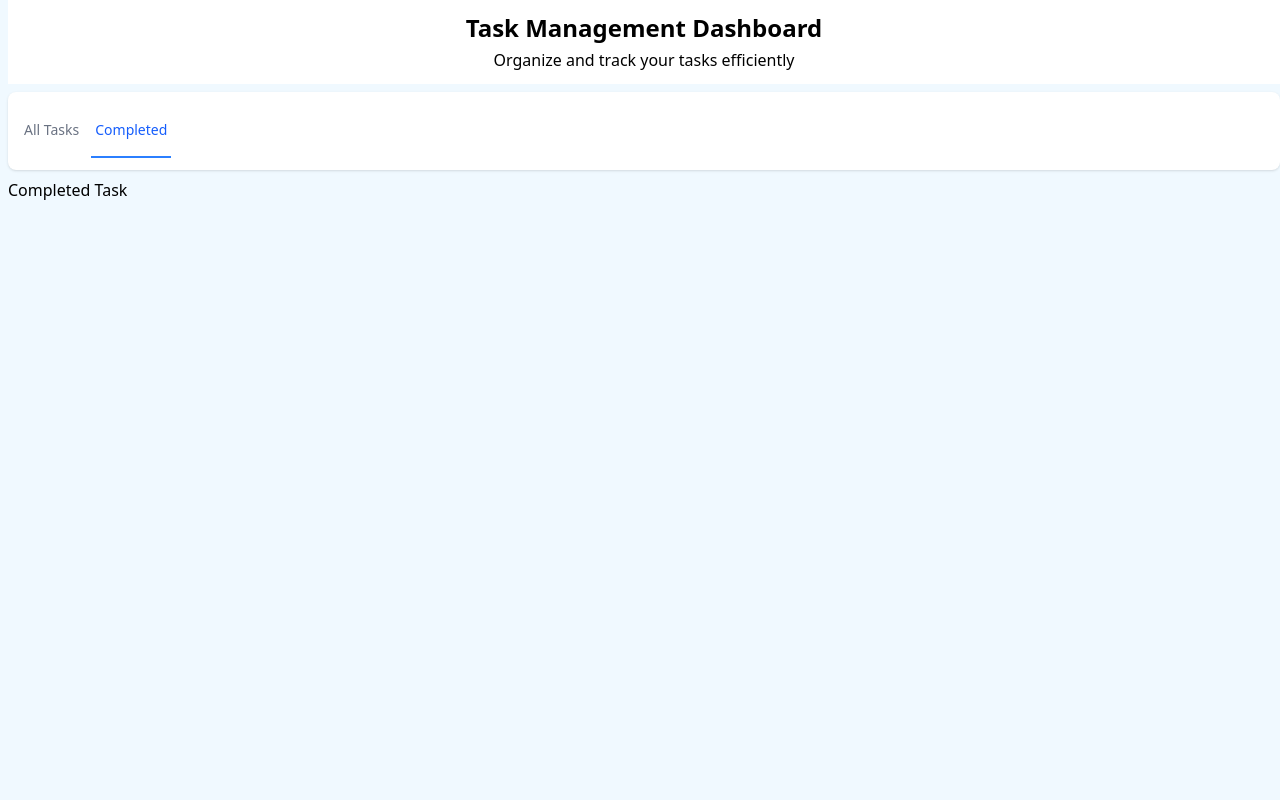
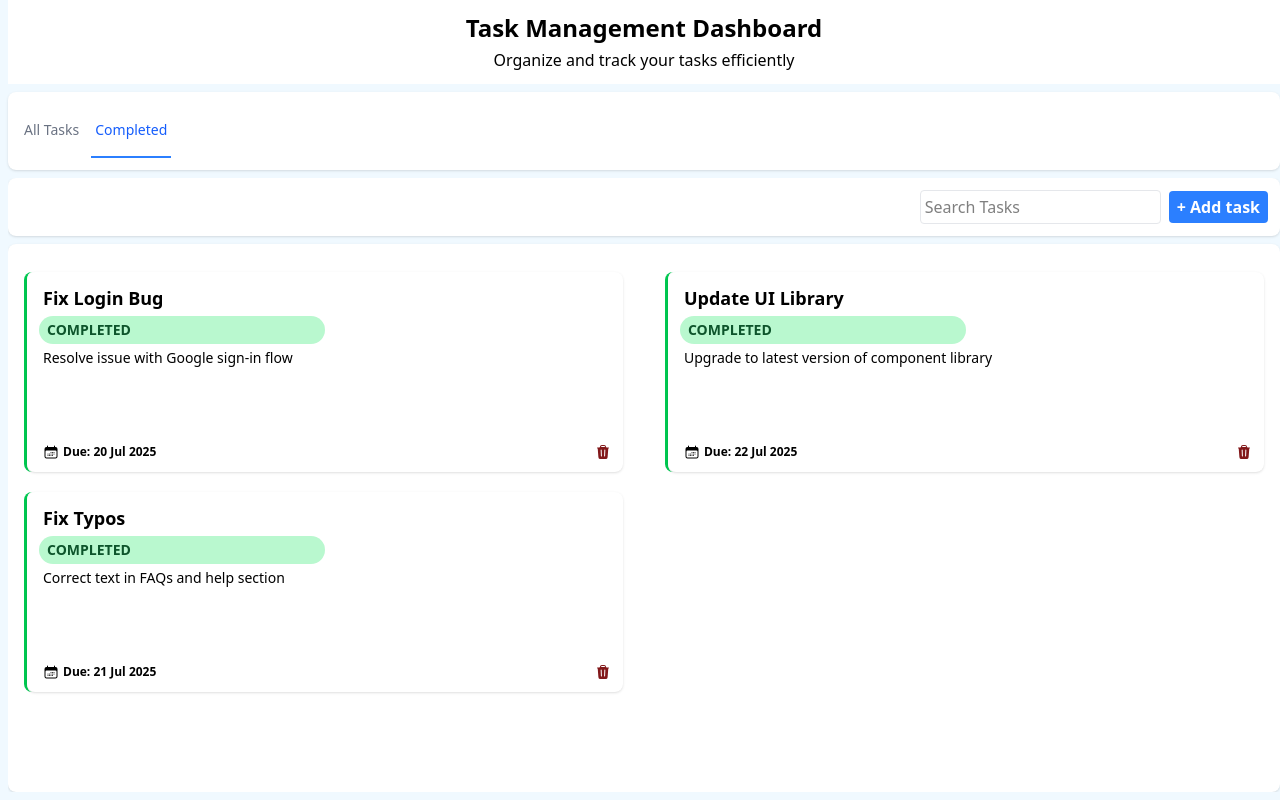
Before and after one commit to jimjacob29/task-management, a React (Vite) app: page /completed in a window 1280 px wide. Built offline with nearby package versions, Linux system fonts and the light colour scheme.

Commit message:
added completed tab

```diff
--- a/src/components/addTaskModal.jsx
+++ b/src/components/addTaskModal.jsx
@@ -3,13 +3,13 @@ import { MainContext } from "../context/mainContext";
 import { STATUS } from "../utils/helper";
 import Select from "./Select";
 
-const AddTaskModal = ({ editTaskId, handleAddButton, handleCancelModal, currentStatus = "" }) => {
+const AddTaskModal = ({ handleAddButton, handleCancelModal, currentStatus = "", editTaskId = "" }) => {
     const { getDataFromId } = useContext(MainContext);
     const [loading, setLoading] = useState(!!editTaskId);
     const [taskData, setTaskData] = useState({
         id: "",
         title: "",
-        status: currentStatus !== STATUS?.ALL ? currentStatus : STATUS?.PENDING,
+        status: currentStatus ? (currentStatus !== STATUS?.ALL ? currentStatus : STATUS?.PENDING) : STATUS?.PENDING,
         description: "",
         due_date: "",
     });
@@ -51,6 +51,7 @@ const AddTaskModal = ({ editTaskId, handleAddButton, handleCancelModal, currentS
                     <span className="text-sm text-gray-600">Fill in the details below </span>
                     <form
                         onSubmit={(e) => {
+                            e?.preventDefault();
                             handleAddButton(taskData, e);
                         }}
                         className="flex flex-col gap-3"
@@ -102,22 +103,6 @@ const AddTaskModal = ({ editTaskId, handleAddButton, handleCancelModal, currentS
                                             )
                                     )}
                                 </Select>
-                                {/* <select
-                                    value={taskData?.status}
-                                    className="rounded-[4px] border border-gray-200 p-1"
-                                    id="status"
-                                    name="status"
-                                    onChange={handleChange}
-                                >
-                                    {Object?.values(STATUS)?.map(
-                                        (statusValue) =>
-                                            statusValue !== STATUS?.ALL && (
-                                                <option key={statusValue} value={statusValue}>
-                                                    {statusValue?.replaceAll("_", " ")?.toLowerCase?.()}
-                                                </option>
-                                            )
-                                    )}
-                                </select> */}
                             </div>
                             <div className="flex flex-1 flex-col gap-y-2">
                                 <label className="text-sm" htmlFor="due_date">
@@ -147,11 +132,7 @@ const AddTaskModal = ({ editTaskId, handleAddButton, handleCancelModal, currentS
                                 Cancel
                             </button>
                             <button
-                                disabled={!taskData?.due_date || !taskData?.title}
-                                onClick={(e) => {
-                                    e?.stopPropagation();
-                                    handleAddButton?.(taskData);
-                                }}
+                                // disabled={!taskData?.due_date || !taskData?.title}
                                 className="flex items-center rounded-[4px] bg-blue-500 px-2 py-1 font-semibold text-white"
                                 type="submit"
                             >
--- a/src/components/dataCard.jsx
+++ b/src/components/dataCard.jsx
@@ -2,7 +2,7 @@ import { CalendarDaysIcon, PencilIcon, TrashIcon } from "@heroicons/react/24/sol
 import { convertDateToString, isDateOverDue, STATUS, statusBasedStyles } from "../utils/helper";
 import Card from "./card";
 
-export const DataCard = ({ task, handleEditClick, handleDeleteClick }) => {
+export const DataCard = ({ task, handleEditClick, handleDeleteClick, showEditButton = true }) => {
     return (
         <div
             key={task?.id}
@@ -29,9 +29,11 @@ export const DataCard = ({ task, handleEditClick, handleDeleteClick }) => {
                             </span>
                         )}
                         <div className="flex gap-2">
-                            <button onClick={handleEditClick}>
-                                <PencilIcon className="h-4 w-4 text-yellow-600" />
-                            </button>
+                            {showEditButton && (
+                                <button onClick={handleEditClick}>
+                                    <PencilIcon className="h-4 w-4 text-yellow-600" />
+                                </button>
+                            )}
                             <button onClick={handleDeleteClick}>
                                 <TrashIcon className="h-4 w-4 text-red-900" />
                             </button>
--- a/src/components/toolbar.tsx
+++ b/src/components/toolbar.tsx
@@ -1,14 +1,14 @@
 import Card from "./card";
 
-const Toolbar = ({ handleSearch, setOpenModal, showAddButton = true }) => {
+const Toolbar = ({ handleSearch, setOpenModal, searchValue = "", showAddButton = true }) => {
     return (
         <Card>
             <div className="flex w-full items-center justify-end gap-2">
                 <input
+                    id="search-bar"
                     onChange={(e) => {
                         handleSearch(e);
                     }}
-                    // value={searchValue}
                     placeholder="Search Tasks"
                     className="rounded-[4px] border border-gray-200 p-1 focus-visible:!border-transparent"
                 />
--- a/src/pages/allTasks/index.jsx
+++ b/src/pages/allTasks/index.jsx
@@ -1,6 +1,5 @@
 import { useCallback, useContext, useEffect, useMemo, useState } from "react";
 import Card from "../../components/card";
-import { dummydata } from "../../utils/constants";
 import { generateUniqueId, STATUS, statusBasedStyles } from "../../utils/helper";
 import Modal from "../../components/modal";
 import { useDebounce } from "../../hooks/useDebounce";
@@ -14,7 +13,7 @@ import AddTaskModal from "../../components/addTaskModal";
 const AllTask = () => {
     const { data, setData } = useContext(MainContext);
     const [currentFilterKey, setCurrentFilterKey] = useState("ALL");
-    const [displayData, setDisplayData] = useState(dummydata);
+    const [displayData, setDisplayData] = useState(data);
     const [editTaskId, setEditTaskID] = useState("");
     const [openModal, setOpenModal] = useState(false);
     const [searchValue, setSearchValue] = useState("");
@@ -129,14 +128,26 @@ const AllTask = () => {
         if (!!sortValue) {
             tempData = getSortData([...tempData], sortValue);
         }
+        if (currentFilterKey !== STATUS.ALL) {
+            tempData = [...tempData]?.filter((task) => task?.status === currentFilterKey);
+        }
         setDisplayData([...tempData]);
     };
 
     const handleAddTaskButton = (newTaskData) => {
         if (newTaskData?.id) {
             setData([...data]?.map((task) => (task?.id === newTaskData?.id ? newTaskData : task)));
-            setDisplayData([...displayData]?.map((task) => (task?.id === newTaskData?.id ? newTaskData : task)));
+            let tempDisplayData = [...displayData]?.map((task) => (task?.id === newTaskData?.id ? newTaskData : task));
+            if (currentFilterKey !== STATUS.ALL) {
+                tempDisplayData = [...tempDisplayData]?.filter((task) => task?.status === currentFilterKey);
+            }
+            if (!!sortKey) {
+                tempDisplayData = getSortData([...tempDisplayData], sortKey);
+            }
+            setDisplayData(tempDisplayData);
         } else {
+            const searchBar = document?.getElementById("search-bar");
+            if (searchBar) searchBar.value = "";
             const tempData = [{ ...newTaskData, id: generateUniqueId() }, ...data];
             setData(tempData);
             setDisplayData(tempData);
@@ -213,7 +224,7 @@ const AllTask = () => {
                             {/* sort dropdown ends */}
                         </div>
                         {/* card starts here */}
-                        {!!searchValue && <span>Search result({displayData?.length})</span>}
+                        {!!searchValue && <span className="=text-sm font-bold">Search result({displayData?.length})</span>}
                         <div className="flex w-full flex-wrap justify-between gap-3">
                             {displayData?.length ? (
                                 displayData?.map((task) => (
--- a/src/pages/completedTask/index.jsx
+++ b/src/pages/completedTask/index.jsx
@@ -1,5 +1,115 @@
+import { useCallback, useContext, useEffect, useState } from "react";
+import Toolbar from "../../components/toolbar";
+import { MainContext } from "../../context/mainContext";
+import { generateUniqueId, STATUS } from "../../utils/helper";
+import DataCard from "../../components/dataCard";
+import { useDebounce } from "../../hooks/useDebounce";
+import Card from "../../components/card";
+import Modal from "../../components/modal";
+import AddTaskModal from "../../components/addTaskModal";
+
 const CompletedTask = () => {
-  return <>Completed Task</>;
+    const { data, setData } = useContext(MainContext);
+    const [completedData, setCompletedData] = useState([]);
+    const [displayData, setDisplayData] = useState([]);
+    const [loading, setLoading] = useState(true);
+    const [searchValue, setSearchValue] = useState("");
+    const [openModal, setOpenModal] = useState("");
+
+    const getSearchData = useCallback(
+        (dataArray = completedData, search = searchValue) => {
+            return [...dataArray]?.filter((task) => task?.title?.toLowerCase?.()?.includes(search?.toLowerCase?.()));
+        },
+        [displayData, searchValue]
+    );
+
+    const searchData = (e) => {
+        const { value: searchTerm } = e?.target;
+        setSearchValue(searchTerm?.trim?.());
+        if (!searchTerm?.trim?.()) {
+            setDisplayData([...completedData]);
+            return;
+        }
+        const tempSearchData = getSearchData(completedData, searchTerm);
+        setDisplayData([...tempSearchData]);
+    };
+    const handleSearch = useDebounce(searchData, 500);
+
+    const handleAddTaskButton = (newTaskData) => {
+        const searchBar = document?.getElementById("search-bar");
+        if (searchBar) searchBar.value = "";
+        const tempData = [{ ...newTaskData, id: generateUniqueId() }, ...data];
+        setData(tempData);
+        setCompletedData(tempData?.filter((task) => task?.status === STATUS?.COMPLETED));
+        setDisplayData(tempData?.filter((task) => task?.status === STATUS?.COMPLETED));
+        setSearchValue("");
+        setOpenModal(false);
+    };
+
+    useEffect(() => {
+        setLoading(true);
+        if (!data?.length) {
+            return;
+        }
+        const completedTasks = data?.filter((task) => task?.status === STATUS.COMPLETED);
+        setCompletedData(completedTasks);
+        setDisplayData(completedTasks);
+        setLoading(false);
+    }, []);
+
+    return loading ? (
+        <>Loading...</>
+    ) : (
+        <div className="flex w-full flex-1 flex-col gap-2 overflow-hidden">
+            <Toolbar handleSearch={handleSearch} setOpenModal={setOpenModal} />
+            <Card className="relative flex-1 overflow-y-auto">
+                <div className="relative mt-3 flex flex-col gap-3">
+                    {!!searchValue && <span className="text-sm font-bold">Search result({displayData?.length})</span>}
+                    <div className="flex w-full flex-wrap justify-between gap-3">
+                        {displayData?.length ? (
+                            displayData?.map((task) => (
+                                <DataCard
+                                    key={task?.id}
+                                    task={task}
+                                    showEditButton={false}
+                                    handleDeleteClick={() => {
+                                        setData([...data]?.filter((taskData) => taskData?.id !== task?.id));
+                                        setCompletedData([...completedData]?.filter((taskData) => taskData?.id !== task?.id));
+                                        setDisplayData([...displayData]?.filter((taskData) => taskData?.id !== task?.id));
+                                    }}
+                                />
+                            ))
+                        ) : (
+                            <div className="flex h-50 w-full flex-col items-center justify-center gap-5">
+                                <span> No tasks available, please add one </span>
+                                <button
+                                    onClick={() => {
+                                        setOpenModal(true);
+                                    }}
+                                    className="flex items-center gap-1 rounded-[4px] bg-blue-500 px-2 py-1 font-semibold text-white"
+                                >
+                                    + Add task
+                                </button>
+                            </div>
+                        )}
+                    </div>
+                </div>
+            </Card>
+            <Modal
+                onClose={() => {
+                    setOpenModal(false);
+                }}
+                isOpen={openModal}
+            >
+                <AddTaskModal
+                    handleAddButton={handleAddTaskButton}
+                    handleCancelModal={() => {
+                        setOpenModal(false);
+                    }}
+                />
+            </Modal>
+        </div>
+    );
 };
 
 export default CompletedTask;
```
